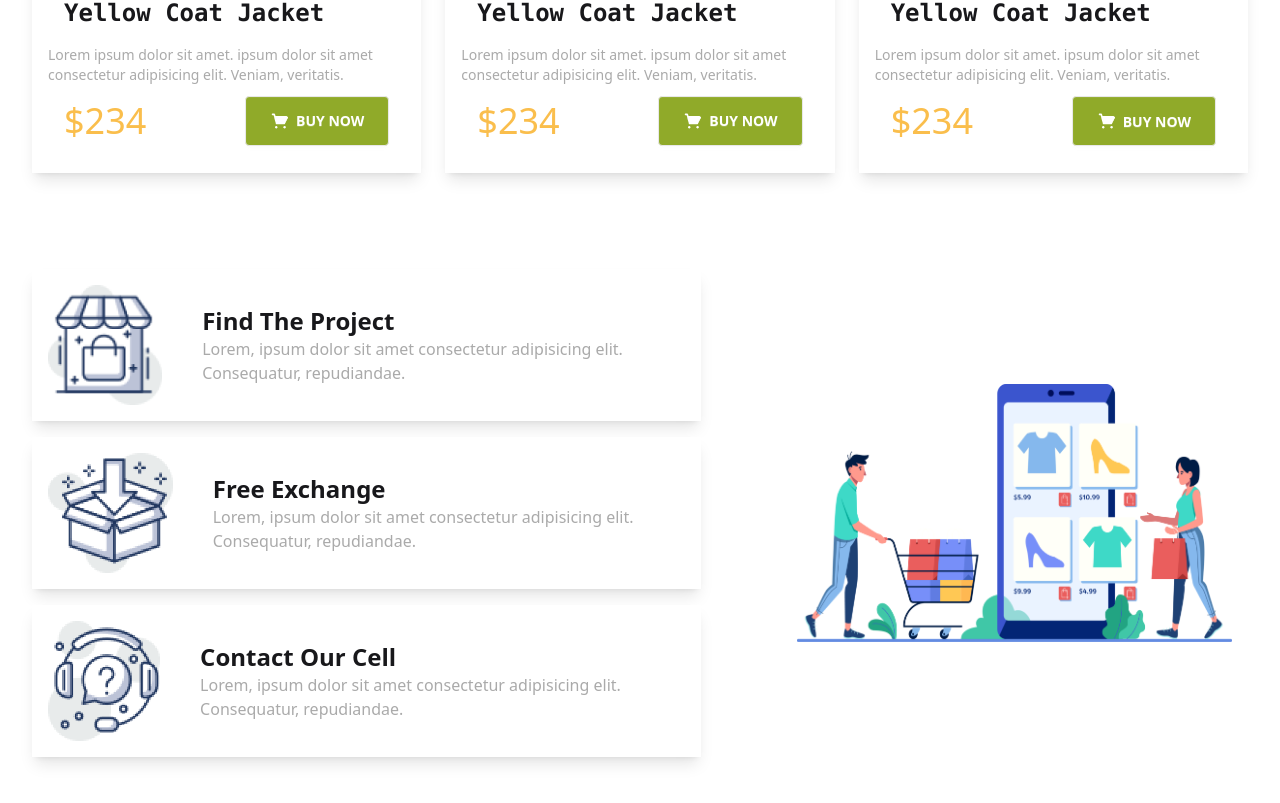
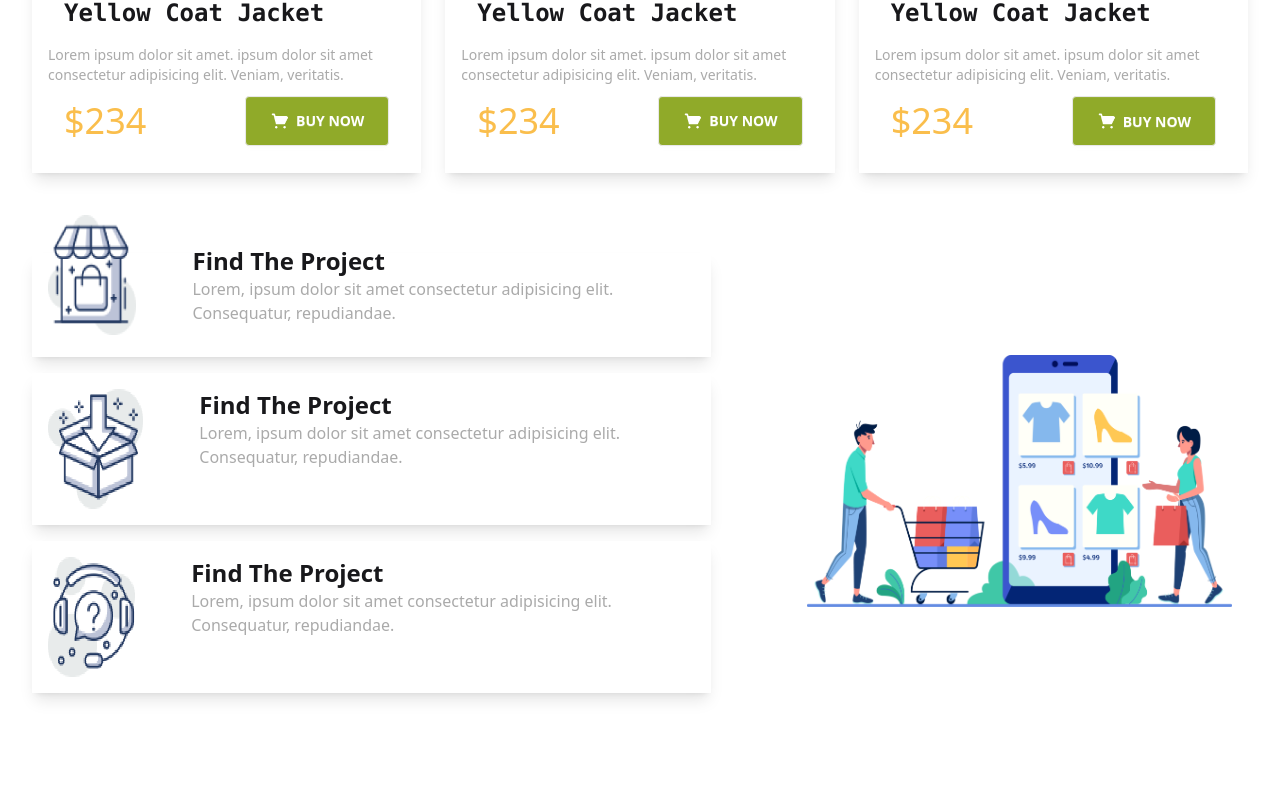
Before and after one commit to jahid-git198/assignment--2, a plain HTML site: page index.html in a window 1280 px wide. Shown: the part 1706-2509 px from the top of the page. After the commit the page ends 2455 px from the top, so only its background shows below. Drawn offline with nearby package versions, Linux system fonts and the light colour scheme.

Commit message:
last code'

```diff
--- a/index.html
+++ b/index.html
@@ -182,27 +182,35 @@
             <div class="sm:flex justify-center items-center gap-20 mt-20 mb-10">
               <!-- text -->
               <div class="  text-center  gap-6 gap-y-10 sm:gap-y-0  md:gap-y-0 md:grid-row-3">
-                 <div class= "  mx-auto gap-10 flex w-auto m-4 justify-center items-center gap-6 bg-[#FFFFFF] shadow-lg p-4">
-                  <img class="h-30    text-center" src="icon/house.png" alt="">
-                 <div>
+                  <div class= "   grid sm:flex md:flex mx-auto gap-10 flex w-auto  justify-center items-center gap-6 bg-[#FFFFFF] shadow-lg p-4">
+                   <div class="mx-auto -mt-15 sm:mx-0 md:mx-0">
+                    <img class="h-30    text-center" src="icon/house.png" alt="">
+                   </div>
+                 <div class=" p-4 -mt-10">
                     <h1 class="text-2xl text-blak font-black capitalize sm:text-left md:text-left">find the project</h1>
                   <p class="text-[#aaa] sm:text-left md:text-left ">Lorem, ipsum dolor sit amet consectetur adipisicing elit. Consequatur, repudiandae.</p>
                  </div>
                 </div>
-                 <div class="  mx-auto gap-10 flex w-auto m-4 justify-center items-center gap-6 bg-[#FFFFFF] shadow-lg p-4">
-                  <img class="   h-30 w-auto" src="icon/box.png" alt="">
-                  <div>
-                     <h1 class="text-2xl text-blak font-black capitalize sm:text-left md:text-left">free exchange</h1>
-                   <p class="text-[#aaa] sm:text-left md:text-left ">Lorem, ipsum dolor sit amet consectetur adipisicing elit. Consequatur, repudiandae.</p>
+                 <div class= "   grid sm:flex md:flex mx-auto gap-10 flex w-auto m-4 justify-center items-center gap-6 bg-[#FFFFFF] shadow-lg p-4">
+                   <div class="mx-auto sm:mx-0 md:mx-0">
+                    <img class="h-30    text-center" src="icon/box.png" alt="">
+                   </div>
+                 <div class=" p-4 -mt-10">
+                    <h1 class="text-2xl text-blak font-black capitalize sm:text-left md:text-left">find the project</h1>
+                  <p class="text-[#aaa] sm:text-left md:text-left ">Lorem, ipsum dolor sit amet consectetur adipisicing elit. Consequatur, repudiandae.</p>
+                 </div>
                 </div>
+                 <div class= "   grid sm:flex md:flex mx-auto gap-10 flex w-auto m-4 justify-center items-center gap-6 bg-[#FFFFFF] shadow-lg p-4">
+                   <div class="mx-auto sm:mx-0 md:mx-0">
+                    <img class="h-30    text-center" src="icon/question.png" alt="">
+                   </div>
+                 <div class=" p-4 -mt-10">
+                    <h1 class="text-2xl text-blak font-black capitalize sm:text-left md:text-left">find the project</h1>
+                  <p class="text-[#aaa] sm:text-left md:text-left ">Lorem, ipsum dolor sit amet consectetur adipisicing elit. Consequatur, repudiandae.</p>
                  </div>
-                 <div class=" mx-auto gap-10 flex  w-auto m-4 justify-center items-center gap-6 bg-[#FFFFFF] shadow-lg p-4">
-                  <img class="h-30 w-auto" src="icon/question.png" alt="">
-                  <div>
-                     <h1 class="text-2xl text-blak font-black capitalize sm:text-left md:text-left">contact our cell</h1>
-                   <p class="text-[#aaa] sm:text-left md:text-left ">Lorem, ipsum dolor sit amet consectetur adipisicing elit. Consequatur, repudiandae.</p>
-                  </div>
-                 </div>
+                </div>
+
+
               </div>
               <!-- imag  -->
                <div>
```
